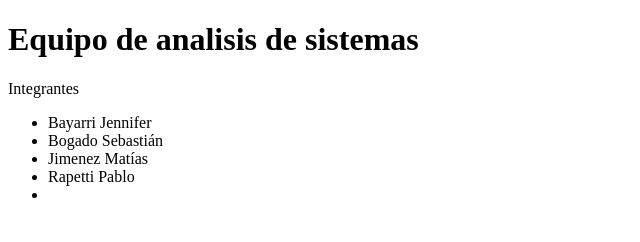
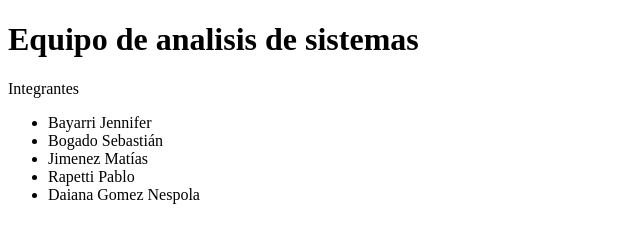
Before and after one commit to AnalisisDeSoftware2017/AnalisisDeSoftware2017.github.io, a plain HTML site: page index.html in a window 1280 px wide. Shown: the whole page, without its empty margins (0-640 px from the left). Drawn offline with Linux system fonts and the light colour scheme.

Commit message:
Update index.html

```diff
--- a/index.html
+++ b/index.html
@@ -10,6 +10,6 @@
     <li>Bogado Sebasti&aacute;n</li>
     <li>Jimenez Mat&iacute;as</li>
     <li>Rapetti Pablo</li>
-    <li></li>
+    <li>Daiana Gomez Nespola</li>
   </ul>
 </body>
```
